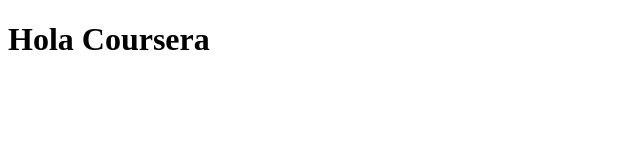
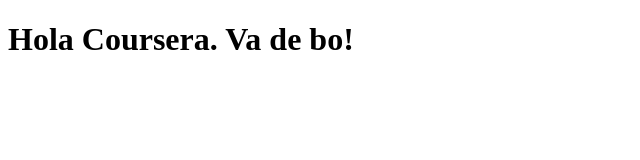
Before and after one commit to fxavierpardo/coursera-test, a plain HTML site: page index.html in a window 1280 px wide. Shown: the whole page, without its empty margins (0-640 px from the left). Drawn offline with Linux system fonts and the light colour scheme.

Commit message:
Nova versió del fitxer web.

```diff
--- a/index.html
+++ b/index.html
@@ -5,6 +5,6 @@
     <title>Hola Coursera</title>
   </head>
   <body>
-    <h1>Hola Coursera</h1>
+    <h1>Hola Coursera. Va de bo!</h1>
   </body>
 </html>
```
